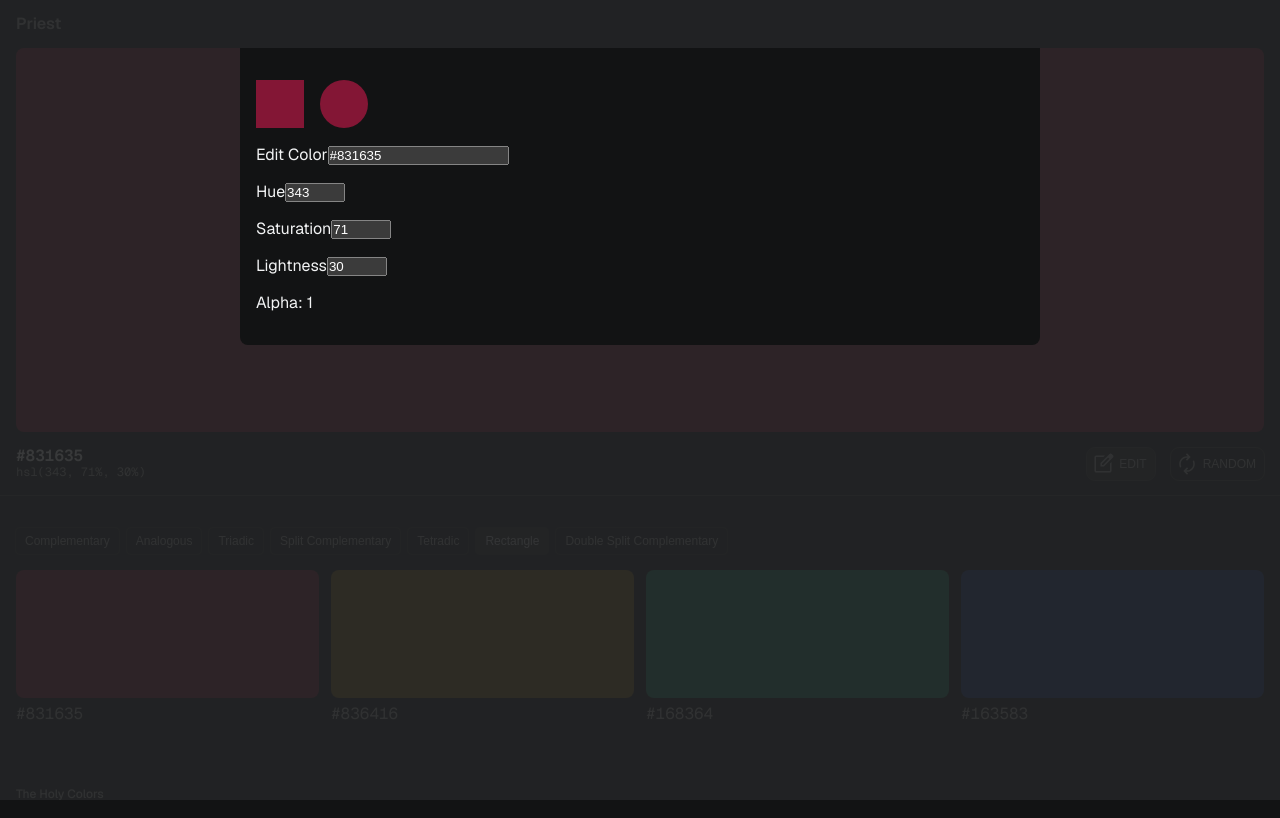
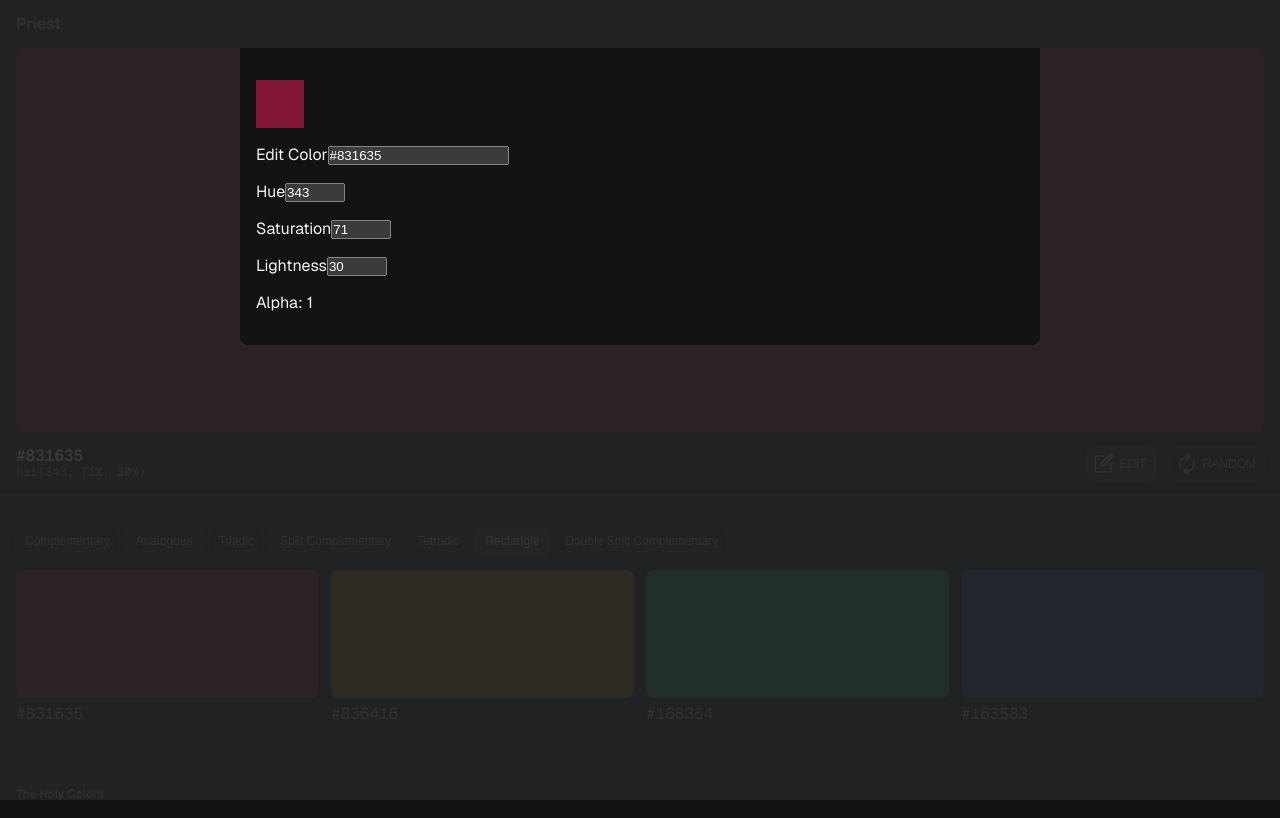
Before and after one commit to r-sp/priest, a Next.js app: page / in a window 1280 px wide. Both pictures are taken after a click on the button "EDIT". Built offline with nearby package versions, Linux system fonts and the light colour scheme.

Commit message:
fix color input and state (#15)

```diff
--- a/src/components/color-options.tsx
+++ b/src/components/color-options.tsx
@@ -1,6 +1,6 @@
 "use client";
 
-import { useState, useRef } from "react";
+import { useState, useRef, useMemo } from "react";
 import { createPortal } from "react-dom";
 import { useColor } from "~/lib/color";
 import type { Dispatch, SetStateAction, ChangeEvent, MutableRefObject } from "react";
@@ -20,10 +20,8 @@ export default function ColorOptions(props: {
   const currentHslColor = props.color.raw;
   const colorPreview = props.color.rgb;
   const colorHex = useRef(currentHexColor);
-  const colorHsl = useRef(currentHslColor);
   const getColor = useColor;
 
-  const currentColorPreview = useColor(colorHsl.current).toRgbString();
   const colorHue = useRef(currentHslColor.h);
   const colorSaturation = useRef(currentHslColor.s);
   const colorLightness = useRef(currentHslColor.l);
@@ -40,8 +38,6 @@ export default function ColorOptions(props: {
     } else {
       // console.log("the color is not valid, should not be change");
     }
-
-    setFocusInput(true);
   };
 
   const updateHslColor = (color: { h?: number; s?: number; l?: number; a?: number }) => {
@@ -68,7 +64,6 @@ export default function ColorOptions(props: {
 
       req.current = range;
       props.action(newColor);
-      colorHsl.current = newColor;
       colorHex.current = getColor(newColor).toHex();
       return newColor;
     };
@@ -84,13 +79,36 @@ export default function ColorOptions(props: {
     }
   };
 
+  const modalRef = useRef<HTMLElement>(null);
+
   const ModalContent = () => {
+    const colorInput = useMemo(() => {
+      if (colorHex.current !== currentHexColor && focusInput === false) {
+        colorHex.current = currentHexColor;
+      }
+      if (colorHue.current !== currentHslColor.h && focusHue === false) {
+        colorHue.current = currentHslColor.h;
+      }
+      if (colorSaturation.current !== currentHslColor.s && focusSaturation === false) {
+        colorSaturation.current = currentHslColor.s;
+      }
+      if (colorLightness.current !== currentHslColor.l && focusLightness === false) {
+        colorLightness.current = currentHslColor.l;
+      }
+      // if (colorAlpha.current !== currentHslColor.a && focusAlpha === false) {
+      //   colorAlpha.current = currentHslColor.a;
+      // }
+
+      return {
+        hex: colorHex.current,
+        hsl: { h: colorHue.current, s: colorSaturation.current, l: colorLightness.current, a: colorAlpha.current },
+        rgb: colorPreview,
+      };
+    }, []);
+
     return (
-      <aside className="color-options">
-        <div style={{ display: "flex", flexDirection: "row", gap: "1rem" }}>
-          <div style={{ backgroundColor: colorPreview, height: "3rem", width: "3rem" }}></div>
-          <div style={{ backgroundColor: currentColorPreview, height: "3rem", width: "3rem", borderRadius: "1.5rem" }}></div>
-        </div>
+      <aside className="color-options" tabIndex={0} ref={modalRef}>
+        <div style={{ backgroundColor: colorInput.rgb, height: "3rem", width: "3rem" }}></div>
         <div>
           <label htmlFor="color-input">Edit Color</label>
           <input
@@ -99,8 +117,11 @@ export default function ColorOptions(props: {
             autoCorrect="false"
             autoComplete="false"
             autoFocus={focusInput}
-            defaultValue={colorHex.current}
-            onChange={updateInputColor}
+            defaultValue={colorInput.hex}
+            onChange={(e) => {
+              updateInputColor(e);
+              setFocusInput(true);
+            }}
             onBlur={() => setFocusInput(false)}
           />
         </div>
@@ -110,7 +131,7 @@ export default function ColorOptions(props: {
             id="color-input-hue"
             type="number"
             autoFocus={focusHue}
-            defaultValue={colorHue.current}
+            defaultValue={colorInput.hsl.h}
             min={0}
             max={360}
             onChange={(e) => {
@@ -126,7 +147,7 @@ export default function ColorOptions(props: {
             id="color-input-saturation"
             type="number"
             autoFocus={focusSaturation}
-            defaultValue={colorSaturation.current}
+            defaultValue={colorInput.hsl.s}
             min={0}
             max={100}
             onChange={(e) => {
@@ -142,7 +163,7 @@ export default function ColorOptions(props: {
             id="color-input-lightness"
             type="number"
             autoFocus={focusLightness}
-            defaultValue={colorLightness.current}
+            defaultValue={colorInput.hsl.l}
             min={0}
             max={100}
             onChange={(e) => {
@@ -153,12 +174,20 @@ export default function ColorOptions(props: {
           />
         </div>
         <div>
-          <span>Alpha: {colorAlpha.current}</span>
+          <span>Alpha: {colorInput.hsl.a}</span>
         </div>
       </aside>
     );
   };
-  const handleModalContent = () => setShowModal(!showModal);
+
+  const handleModalContent = () => {
+    setShowModal(!showModal);
+
+    if (showModal && typeof window !== "undefined") {
+      const editButton = document.querySelector<HTMLButtonElement>(".color-edit");
+      editButton?.focus();
+    }
+  };
 
   return (
     <>
@@ -173,7 +202,16 @@ export default function ColorOptions(props: {
       </button>
       {showModal && createPortal(<ModalContent />, document.body)}
       {showModal &&
-        createPortal(<div className="color-overlay options" aria-hidden="true" onClick={handleModalContent} />, document.body)}
+        createPortal(
+          <div
+            className="color-overlay options"
+            aria-hidden="true"
+            tabIndex={0}
+            onClick={handleModalContent}
+            onFocus={handleModalContent}
+          />,
+          document.body,
+        )}
     </>
   );
 }
```
